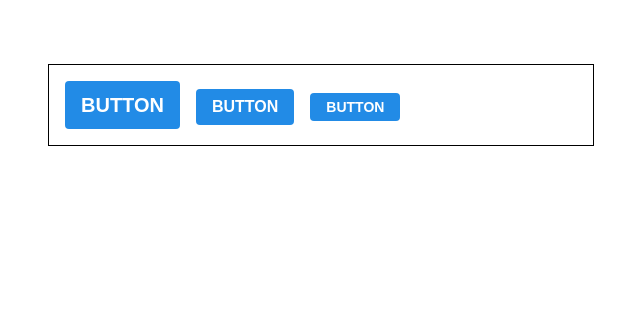
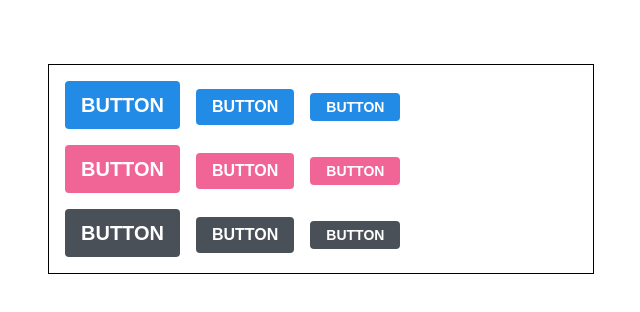
Before and after one commit to xogustlnx/react_desgin_sass, a React (Create React App) app: page / in a window 1280 px wide. Shown: the top 312 px of the page, without its empty margins (319-959 px from the left). Built offline with nearby package versions, Linux system fonts and the light colour scheme.

Commit message:
regulate_color

```diff
--- a/src/App.js
+++ b/src/App.js
@@ -10,6 +10,30 @@ function App() {
         <Button size="medium">BUTTON</Button>
         <Button size="small">BUTTON</Button>
       </div>
+
+      <div className="buttons">
+        <Button size="large" color="pink">
+          BUTTON
+        </Button>
+        <Button size="medium" color="pink">
+          BUTTON
+        </Button>
+        <Button size="small" color="pink">
+          BUTTON
+        </Button>
+      </div>
+
+      <div className="buttons">
+        <Button size="large" color="gray">
+          BUTTON
+        </Button>
+        <Button size="medium" color="gray">
+          BUTTON
+        </Button>
+        <Button size="small" color="gray">
+          BUTTON
+        </Button>
+      </div>
     </div>
   );
 }
--- a/src/App.scss
+++ b/src/App.scss
@@ -4,4 +4,8 @@
   margin-top: 4rem;
   border: 1px solid black;
   padding: 1rem;
+
+  .buttons + .buttons {
+    margin-top: 1rem;
+  }
 }
--- a/src/components/Button.js
+++ b/src/components/Button.js
@@ -2,12 +2,15 @@ import React from "react";
 import classNames from "classnames";
 import "./Button.scss";
 
-const Button = ({ children, size }) => {
-  return <button className={classNames("Button", size)}>{children}</button>;
+const Button = ({ children, size, color }) => {
+  return (
+    <button className={classNames("Button", size, color)}>{children}</button>
+  );
 };
 
 Button.defaultProps = {
   size: "medium",
+  color: "blue",
 };
 
 export default Button;
--- a/src/components/Button.scss
+++ b/src/components/Button.scss
@@ -1,4 +1,17 @@
 $blue: #228be6;
+$gray: #495057;
+$pink: #f06595;
+
+@mixin button-color($color) {
+  background: $color;
+  &:hover {
+    background: lighten($color, 10%);
+  }
+
+  &:active {
+    background: darken($color, 10%);
+  }
+}
 
 .Button {
   color: white;
@@ -8,7 +21,7 @@ $blue: #228be6;
   border: none;
   cursor: pointer;
 
-  // 사이즈 관리
+  // for size
   &.large {
     height: 3rem;
     padding-left: 1rem;
@@ -30,13 +43,18 @@ $blue: #228be6;
     padding-right: 1rem;
   }
 
-  background: $blue;
-  &:hover {
-    background: lighten($blue, 10%);
+  //for color
+
+  &.blue {
+    @include button-color($blue);
   }
 
-  &:active {
-    background: darken($blue, 10%);
+  &.gray {
+    @include button-color($gray);
+  }
+
+  &.pink {
+    @include button-color($pink);
   }
 
   & + & {
```
